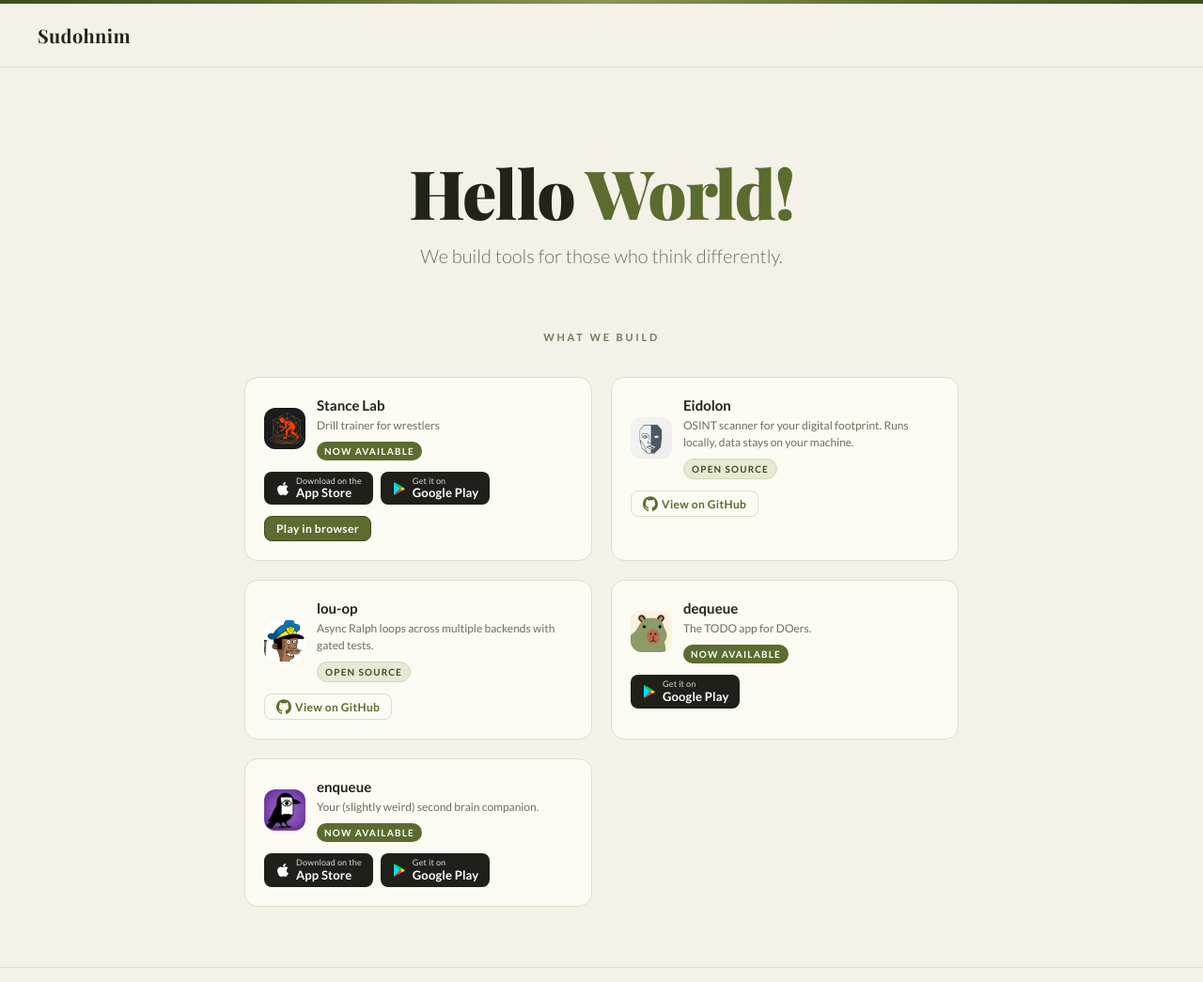
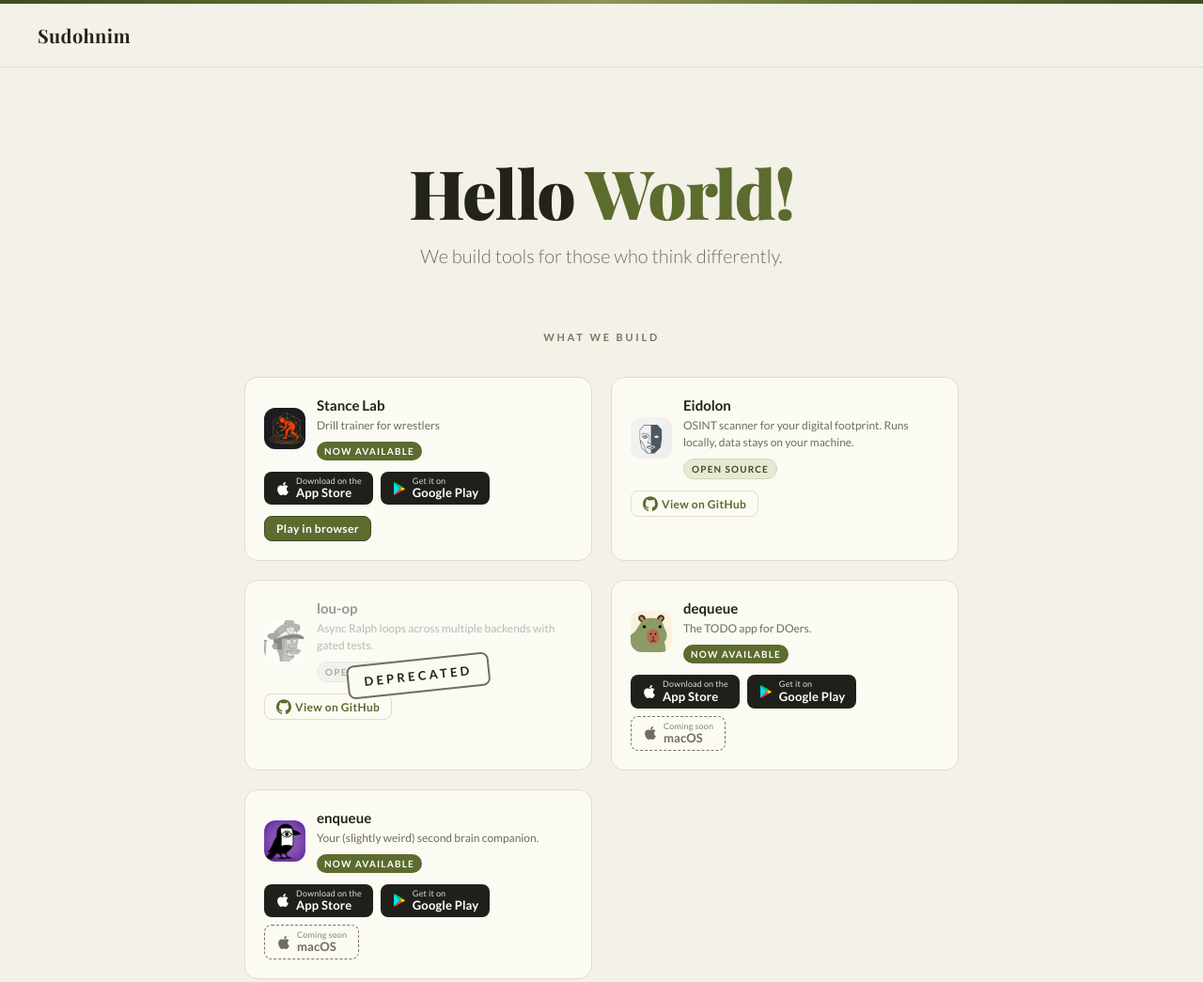
Before and after one commit to sudohnim/whoami, a plain HTML site: page index.html in a window 1280 px wide. Shown: the top 1045 px of the page at 94% size. Drawn offline with nearby package versions, Linux system fonts and the light colour scheme.

Commit message:
fixed links and services rendered

```diff
--- a/index.html
+++ b/index.html
@@ -162,6 +162,7 @@
     .app-card:nth-child(2) { animation-delay: 0.2s; }
     .app-card:nth-child(3) { animation-delay: 0.3s; }
     .app-card:nth-child(4) { animation-delay: 0.4s; }
+    .app-card:nth-child(5) { animation-delay: 0.5s; }
     .app-card:hover {
       transform: translateY(-3px);
       box-shadow: 0 12px 28px rgba(65, 76, 30, 0.12);
@@ -251,6 +252,34 @@
       transition: background 0.2s ease-out, transform 0.15s ease-out;
     }
     .store-badge:hover { background: #000; transform: scale(1.02); }
+    .store-badge.soon, .store-badge.soon:hover {
+      background: transparent;
+      color: var(--muted);
+      border: 1px dashed var(--faint);
+      transform: none;
+      cursor: default;
+    }
+
+    .app-card.deprecated { position: relative; }
+    .app-card.deprecated > :not(.gh-link) { filter: grayscale(1); opacity: 0.45; }
+    .app-card.deprecated::after {
+      content: 'Deprecated';
+      position: absolute;
+      top: 50%;
+      left: 50%;
+      transform: translate(-50%, -50%) rotate(-6deg);
+      padding: var(--sp-2) var(--sp-4);
+      font-size: 13px;
+      font-weight: 700;
+      letter-spacing: 0.25em;
+      text-transform: uppercase;
+      color: var(--ink);
+      background: var(--surface);
+      border: 2px solid var(--muted);
+      border-radius: 8px;
+      pointer-events: none;
+    }
+    .app-card.deprecated:hover { transform: none; box-shadow: none; border-color: var(--border); }
     .store-badge svg { flex-shrink: 0; }
     .store-text { display: flex; flex-direction: column; line-height: 1.15; }
     .store-text .small { font-size: 9px; letter-spacing: 0.02em; opacity: 0.85; }
@@ -352,6 +381,8 @@
       }
       .store-badge { background: #E9E4D3; color: #1A1D15; }
       .store-badge:hover { background: #fff; }
+      .store-badge.soon, .store-badge.soon:hover { background: transparent; color: var(--muted); }
+      .store-badge.soon .small { color: inherit; }
       .store-badge .small { color: #1A1D15; opacity: 0.7; }
       .store-badge svg path[fill="#fff"] { fill: #1A1D15; }
       .play-link { border-color: var(--olive-deep); }
@@ -426,7 +457,7 @@
         </div>
 
         <!-- lou-op -->
-        <div class="app-card">
+        <div class="app-card deprecated">
           <div class="app-head">
             <div class="app-icon"><img src="assets/lou-op-logo.png" alt="lou-op logo" width="44" height="44" loading="lazy" /></div>
             <div class="app-info">
@@ -452,6 +483,10 @@
             </div>
           </div>
           <div class="stores">
+            <a class="store-badge" href="https://apps.apple.com/us/app/dequeue-todo/id6790164846" target="_blank" rel="noopener" aria-label="Download dequeue on the App Store">
+              <svg width="16" height="16" viewBox="0 0 384 512" xmlns="http://www.w3.org/2000/svg"><path fill="#fff" d="M318.7 268.7c-.2-36.7 16.4-64.4 50-84.8-18.8-26.9-47.2-41.7-84.7-44.6-35.5-2.8-74.3 20.7-88.5 20.7-15 0-49.4-19.7-76.4-19.7C63.3 141.2 4 184.8 4 273.5q0 39.3 14.4 81.2c12.8 36.7 59 126.7 107.2 125.2 25.2-.6 43-17.9 75.8-17.9 31.8 0 48.3 17.9 76.4 17.9 48.6-.7 90.4-82.5 102.6-119.3-65.2-30.7-61.7-90-61.7-91.9zm-56.6-164.2c27.3-32.4 24.8-61.9 24-72.5-24.1 1.4-52 16.4-67.9 34.9-17.5 19.8-27.8 44.3-25.6 71.9 26.1 2 49.9-11.4 69.5-34.3z"/></svg>
+              <span class="store-text"><span class="small">Download on the</span><span class="big">App Store</span></span>
+            </a>
             <a class="store-badge" href="https://play.google.com/store/apps/details?id=com.sudohnim.dequeue&hl=en_US" target="_blank" rel="noopener" aria-label="Get dequeue on Google Play">
               <svg width="16" height="16" viewBox="0 0 24 24" xmlns="http://www.w3.org/2000/svg">
                 <path fill="#00E0FF" d="M3.6 2.3c-.3.3-.5.7-.5 1.3v16.8c0 .6.2 1 .5 1.3l.1.1L13 12.1v-.2L3.7 2.2z"/>
@@ -461,6 +496,10 @@
               </svg>
               <span class="store-text"><span class="small">Get it on</span><span class="big">Google Play</span></span>
             </a>
+            <span class="store-badge soon" aria-label="macOS app coming soon">
+              <svg width="16" height="16" viewBox="0 0 384 512" xmlns="http://www.w3.org/2000/svg"><path fill="currentColor" d="M318.7 268.7c-.2-36.7 16.4-64.4 50-84.8-18.8-26.9-47.2-41.7-84.7-44.6-35.5-2.8-74.3 20.7-88.5 20.7-15 0-49.4-19.7-76.4-19.7C63.3 141.2 4 184.8 4 273.5q0 39.3 14.4 81.2c12.8 36.7 59 126.7 107.2 125.2 25.2-.6 43-17.9 75.8-17.9 31.8 0 48.3 17.9 76.4 17.9 48.6-.7 90.4-82.5 102.6-119.3-65.2-30.7-61.7-90-61.7-91.9zm-56.6-164.2c27.3-32.4 24.8-61.9 24-72.5-24.1 1.4-52 16.4-67.9 34.9-17.5 19.8-27.8 44.3-25.6 71.9 26.1 2 49.9-11.4 69.5-34.3z"/></svg>
+              <span class="store-text"><span class="small">Coming soon</span><span class="big">macOS</span></span>
+            </span>
           </div>
         </div>
 
@@ -488,6 +527,10 @@
               </svg>
               <span class="store-text"><span class="small">Get it on</span><span class="big">Google Play</span></span>
             </a>
+            <span class="store-badge soon" aria-label="macOS app coming soon">
+              <svg width="16" height="16" viewBox="0 0 384 512" xmlns="http://www.w3.org/2000/svg"><path fill="currentColor" d="M318.7 268.7c-.2-36.7 16.4-64.4 50-84.8-18.8-26.9-47.2-41.7-84.7-44.6-35.5-2.8-74.3 20.7-88.5 20.7-15 0-49.4-19.7-76.4-19.7C63.3 141.2 4 184.8 4 273.5q0 39.3 14.4 81.2c12.8 36.7 59 126.7 107.2 125.2 25.2-.6 43-17.9 75.8-17.9 31.8 0 48.3 17.9 76.4 17.9 48.6-.7 90.4-82.5 102.6-119.3-65.2-30.7-61.7-90-61.7-91.9zm-56.6-164.2c27.3-32.4 24.8-61.9 24-72.5-24.1 1.4-52 16.4-67.9 34.9-17.5 19.8-27.8 44.3-25.6 71.9 26.1 2 49.9-11.4 69.5-34.3z"/></svg>
+              <span class="store-text"><span class="small">Coming soon</span><span class="big">macOS</span></span>
+            </span>
           </div>
         </div>
 
```
